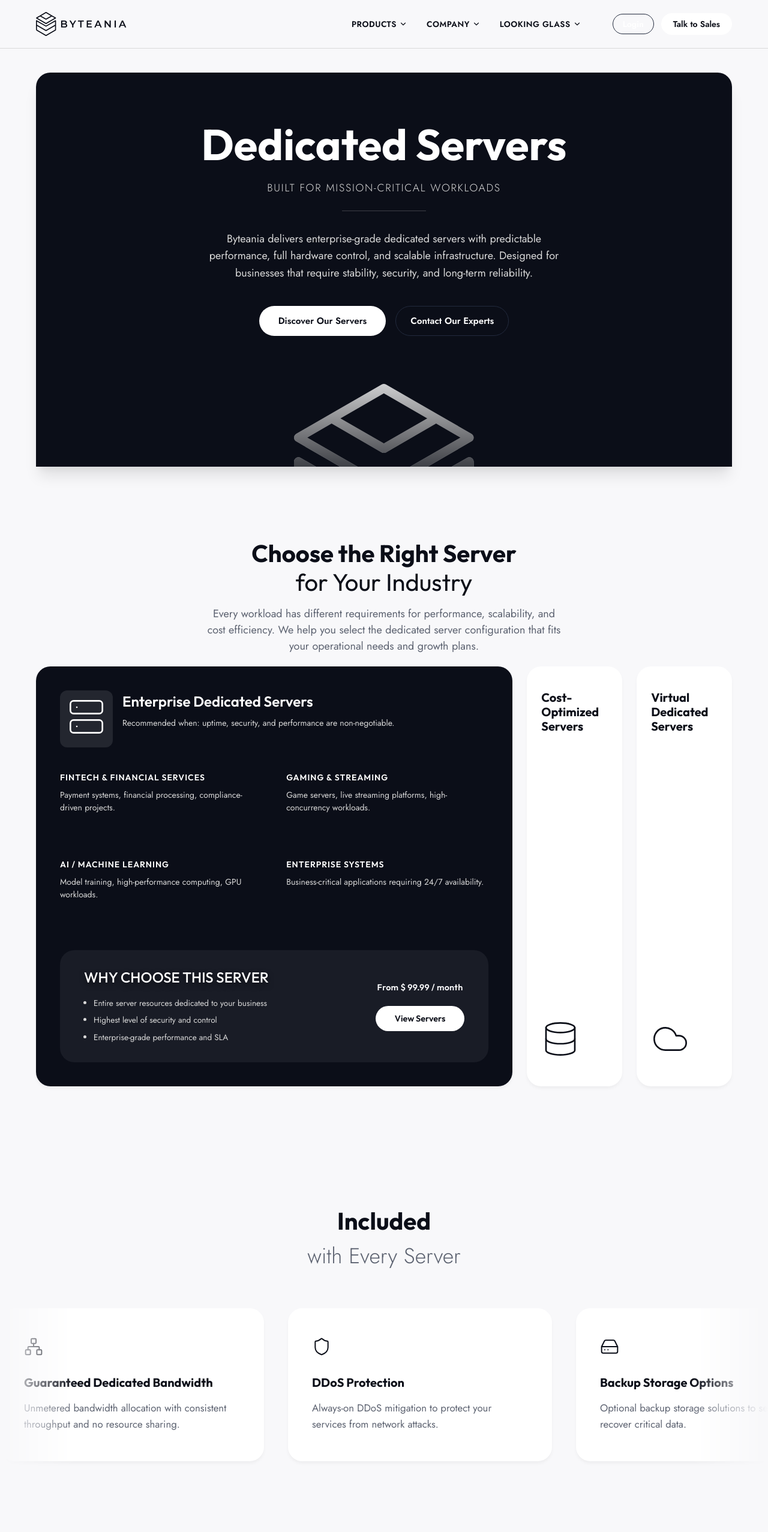
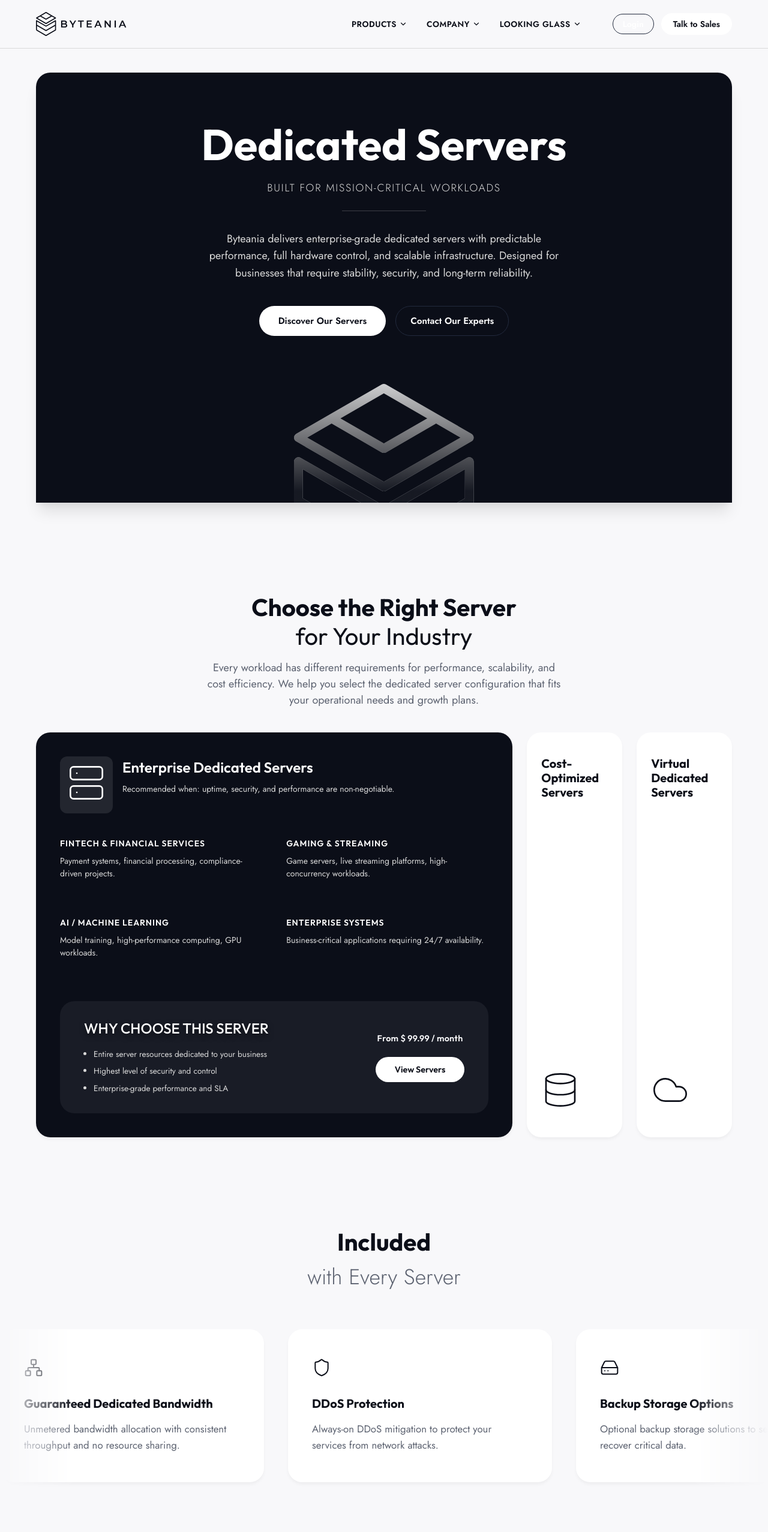
Before and after one commit to souiiii/Bytenia, a React (Vite) app: page / in a window 1280 px wide. Shown: the top 2554 px of the page at 60% size. Built offline with nearby package versions, Linux system fonts and the light colour scheme; what react-world-flags would draw is missing.

Commit message:
feat: implement foundational UI components including Hero, Features, and FAQ sections with global CSS variables

```diff
--- a/src/components/CallToAction/CallToAction.css
+++ b/src/components/CallToAction/CallToAction.css
@@ -1,6 +1,3 @@
-.cta {
-  padding-bottom: 80px;
-}
 
 .choice-card {
   background-color: var(--bg-dark);
--- a/src/components/FAQ/FAQ.css
+++ b/src/components/FAQ/FAQ.css
@@ -1,6 +1,6 @@
 .faq {
   background-color: var(--bg-primary);
-  padding-bottom: 100px;
+  padding: 0 0 150px 0; /* Null top padding to prevent stacking, strict 1.5x bottom */
 }
 
 .faq-container {
--- a/src/components/FAQ/FAQ.jsx
+++ b/src/components/FAQ/FAQ.jsx
@@ -41,7 +41,7 @@
   };
 
   return (
-    <section className="faq section">
+    <section className="faq">
       <div className="container faq-container">
         <div className="section-header text-center faq-header">
           <h2 className="h2" style={{marginBottom: '8px'}}>FAQs</h2>
--- a/src/components/Features/Features.css
+++ b/src/components/Features/Features.css
@@ -1,7 +1,7 @@
 .features {
   background-color: var(--bg-primary);
   overflow: hidden; /* Prevent horizontal scrollbars bleeding out */
-  padding-bottom: 80px;
+  padding: 0 0 150px 0; /* Null top padding, strict 1.5x bottom */
 }
 
 /* Base Marquee Container */
@@ -11,7 +11,7 @@
   width: 100%;
   max-width: 1920px;
   margin: 0 auto; /* Capped at 1080p widths and centers automatically on ultra-wide monitors */
-  padding: 40px 0; /* Room for card hovers */
+  padding: 20px 0; /* Room for card hovers */
 
   /* Graduated Fade Edge Mask */
   mask-image: linear-gradient(
--- a/src/components/Features/Features.jsx
+++ b/src/components/Features/Features.jsx
@@ -37,7 +37,7 @@
   );
 
   return (
-    <section className="features section">
+    <section className="features">
       <div className="container">
         <div className="section-header text-center">
           <h2 className="title-main h2" style={{marginBottom: '8px'}}>Included</h2>
--- a/src/components/Hero/Hero.css
+++ b/src/components/Hero/Hero.css
@@ -1,6 +1,6 @@
 .hero {
   padding-top: 40px;
-  padding-bottom: 20px;
+  padding-bottom: 0px; /* Prevent breaking the 100px top constraint of the next section */
 }
 
 .hero-card {
@@ -77,8 +77,8 @@
   justify-content: center;
   align-items: flex-end;
   opacity: 0.8;
-  margin-top: 30px;
-  margin-bottom: -200px;
+  margin-top: 10px;
+  margin-bottom: -140px; /* Restrict overhang from destroying ServerSelection native padding gap */
   transform: translateY(20px);
 }
 
--- a/src/components/Hero/Hero.jsx
+++ b/src/components/Hero/Hero.jsx
@@ -4,7 +4,7 @@
 
 const Hero = () => {
   return (
-    <header className="hero section">
+    <header className="hero">
       <div className="container">
         <div className="hero-card">
           <div className="hero-content">
--- a/src/components/ServerSelection/ServerSelection.css
+++ b/src/components/ServerSelection/ServerSelection.css
@@ -3,7 +3,7 @@
 }
 
 .section-header {
-  margin-bottom: 20px;
+  margin-bottom: 40px;
 }
 
 .text-center {
@@ -13,7 +13,7 @@
 .server-cards-container {
   display: flex;
   gap: 24px;
-  min-height: 700px;
+  min-height: 675px;
 }
 
 .server-card {
--- a/src/components/WhyChoose/WhyChoose.css
+++ b/src/components/WhyChoose/WhyChoose.css
@@ -1,7 +1,7 @@
 .why-choose {
   position: relative;
   width: 100%;
-  padding: 180px 0; /* Expanded to match original huge vertical height spacing */
+  padding: 150px 0; /* Matched global 1.5x section spacing */
   display: flex;
   align-items: center;
   justify-content: center;
@@ -98,7 +98,7 @@
 
 @media (max-width: 768px) {
   .why-choose {
-    padding: 80px 0;
+    padding: 90px 0;
   }
 
   .why-choose-title {
--- a/src/index.css
+++ b/src/index.css
@@ -141,7 +141,7 @@
 
 /* Section Spacing */
 .section {
-  padding: 100px 0;
+  padding: 150px 0;
 }
 
 @media (max-width: 768px) {
@@ -152,6 +152,6 @@
     font-size: 2rem;
   }
   .section {
-    padding: 60px 0;
+    padding: 90px 0;
   }
 }
```
